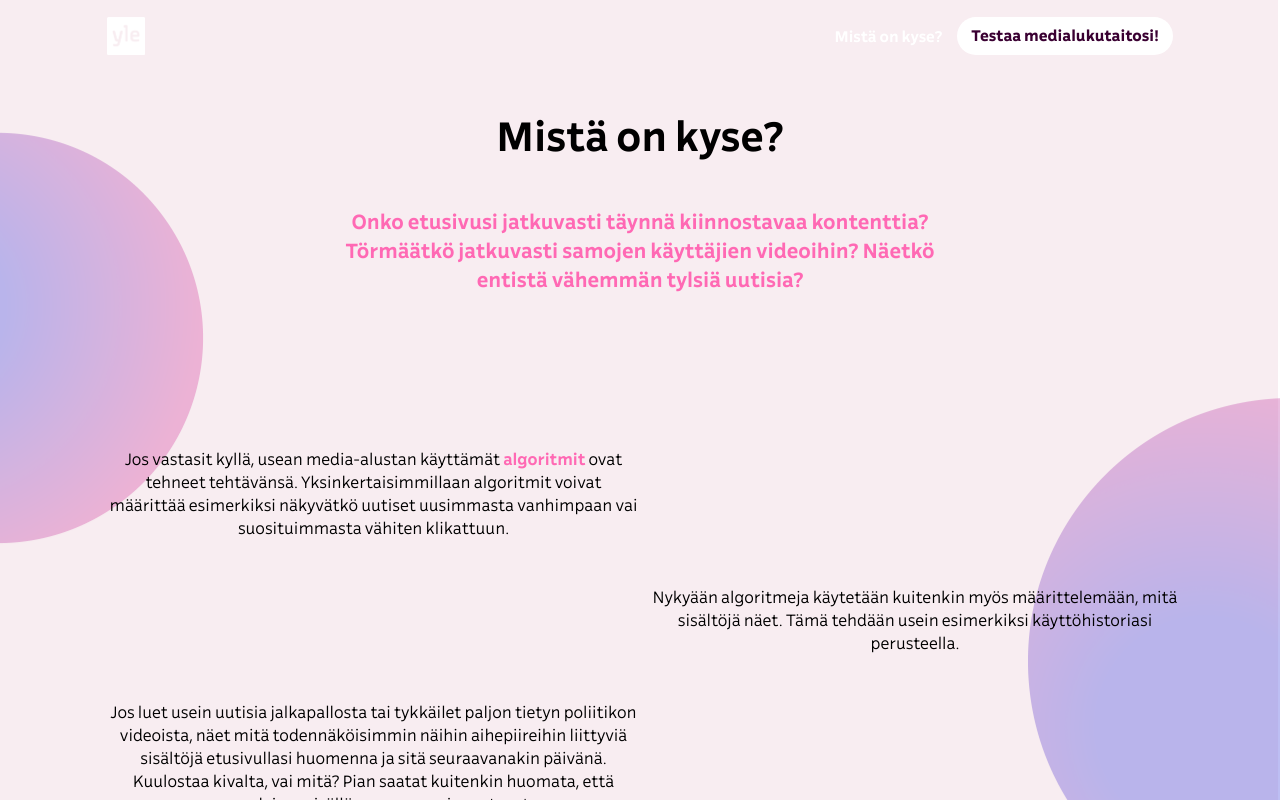
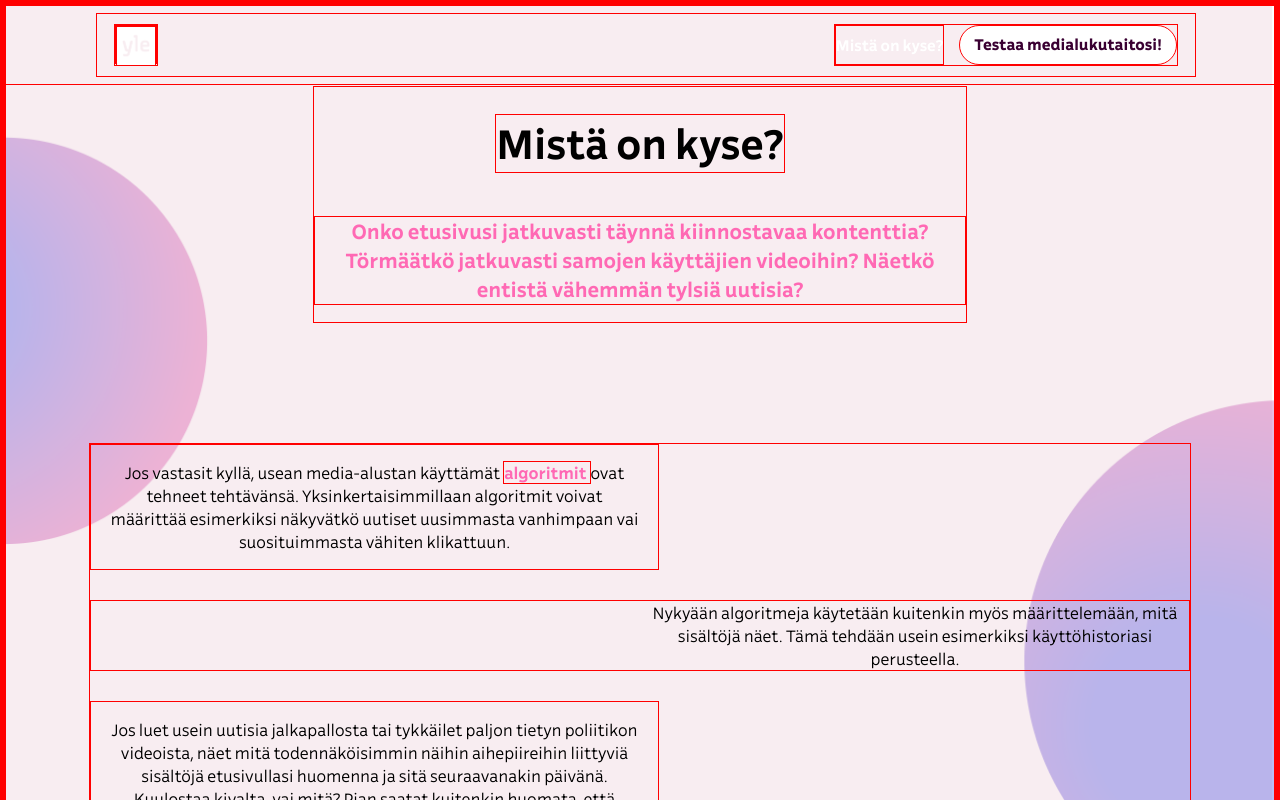
Before and after one commit to kontsanen/VDM-project, a React (Create React App) app: page /info in a window 1280 px wide. Shown: the top 800 px of the page. Built offline with nearby package versions, Linux system fonts and the light colour scheme; a web font is replaced by a local one.

Commit message:
added italic font

```diff
--- a/src/fonts.css
+++ b/src/fonts.css
@@ -4,3 +4,9 @@
     src: url('/public/resources/fonts/YleNextVar.woff2') format('woff2');
     font-style: normal;
   }
+
+@font-face {
+    font-family: 'Yle Next Italic';
+    src: url('/public/resources/fonts/YleNextVar-Italic.woff2') format('woff2');
+    font-style: normal;
+}
--- a/src/index.css
+++ b/src/index.css
@@ -1,5 +1,5 @@
 * {
-  border: 0px solid red;
+  border: 1px solid red;
 }
 
 body {
```
